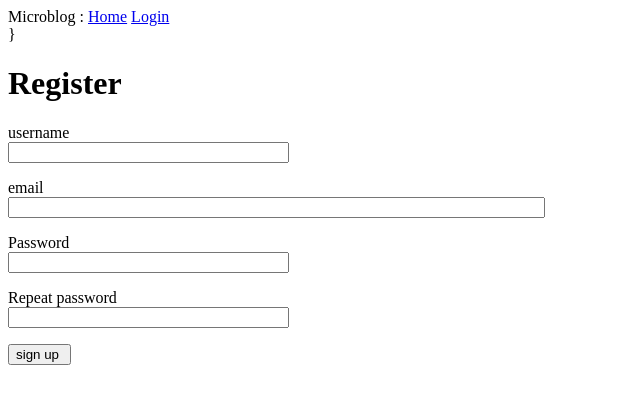
After one commit to HamzaQahoush/micro_blog, a Flask app: page /register in a window 1280 px wide. The commit adds this page. Shown: the top 404 px of the page, without its empty margins (0-640 px from the left). Run offline with Flask 2, Linux system fonts and the light colour scheme.

Commit message:
finish register form

```diff
--- a/app/forms.py
+++ b/app/forms.py
@@ -1,6 +1,7 @@
 from flask_wtf import FlaskForm
-from wtforms import StringField, PasswordField, BooleanField, SubmitField,validators
-from wtforms.validators import DataRequired
+from wtforms import StringField, PasswordField, BooleanField, SubmitField, validators
+from wtforms.validators import DataRequired, Email, EqualTo, ValidationError
+from app.models import User
 
 
 class LoginForm(FlaskForm):
@@ -8,3 +9,21 @@ class LoginForm(FlaskForm):
     password = PasswordField('Password', [validators.InputRequired()])
     remember_me = BooleanField('Remember me ')
     submit = SubmitField('sign in ')
+
+
+class RegistrationForm(FlaskForm):
+    username = StringField('username', [validators.InputRequired()])
+    email = StringField('email', [validators.InputRequired()])
+    password = PasswordField('Password', [validators.InputRequired()])
+    password2 = PasswordField('Repeat password ', validators=[DataRequired(), EqualTo('password')])
+    submit = SubmitField('sign up ')
+
+    def validate_username(self, username):
+        user = User.query.filter_by(username=username.data).first()
+        if user:
+            raise ValidationError('please use a different username')
+
+    def validate_email(self, email):
+        user = User.query.filter_by(email=email.data).first()
+        if user:
+            raise ValidationError('please use a different email')
--- a/app/models.py
+++ b/app/models.py
@@ -8,8 +8,8 @@ from app import login
 class User(UserMixin, db.Model):
     # dbModel  base class for database models provided by SQLalchamy
     id = db.Column(db.Integer, primary_key=True)
-    username = db.Column(db.String(64), unique=True)
-    email = db.Column(db.String(120), unique=True)
+    username = db.Column(db.String(64), unique=True, index=True)
+    email = db.Column(db.String(120), unique=True, index=True)
     password_hash = db.Column(db.String(128))
     posts = db.relationship('Post', backref='author', lazy='dynamic')
 
--- a/app/routes.py
+++ b/app/routes.py
@@ -1,8 +1,8 @@
 from flask.templating import render_template
-from app import app
-from app.forms import LoginForm
+from app import app, db
+from app.forms import LoginForm, RegistrationForm
 from flask_login import current_user, login_user, logout_user, login_required
-from flask import flash, redirect, request, url_for,request
+from flask import flash, redirect, request, url_for, request
 from app.models import User
 from werkzeug.urls import url_parse
 
@@ -52,3 +52,20 @@ def login():
 def logout():
     logout_user()
     return redirect(url_for('index'))
+
+
+@app.route('/register', methods=['GET', 'POST'])
+def register():
+    if current_user.is_authenticated:
+        return redirect(url_for('index'))
+    form = RegistrationForm()
+
+    if form.validate_on_submit():
+        user = User(username=form.username.data, email=form.email.data)
+        user.set_password(form.password.data)
+        db.session.add(user)
+        db.session.commit()
+        flash('Congratulation , You are now registered user ')
+        return redirect(url_for('login'))
+
+    return render_template('register.html', title='Register', form=form)
--- a/app/templates/login.html
+++ b/app/templates/login.html
@@ -28,5 +28,6 @@
   </p>
    <p>{{form.submit()}}</p>
 </form>
+<p>New User? <a href="{{ url_for('register') }}">Click to Register!</a></p>
 
 {% endblock %}
--- /dev/null
+++ b/app/templates/register.html
@@ -0,0 +1,37 @@
+{% extends "base.html" %}
+
+{% block content %}
+    <h1>Register</h1>
+    <form action="" method="post">
+        {{ form.hidden_tag() }}
+        <p>
+            {{ form.username.label }}<br>
+            {{ form.username(size=32) }}<br>
+            {% for error in form.username.errors %}
+            <span style="color: red;">[{{ error }}]</span>
+            {% endfor %}
+        </p>
+        <p>
+            {{ form.email.label }}<br>
+            {{ form.email(size=64) }}<br>
+            {% for error in form.email.errors %}
+            <span style="color: red;">[{{ error }}]</span>
+            {% endfor %}
+        </p>
+        <p>
+            {{ form.password.label }}<br>
+            {{ form.password(size=32) }}<br>
+            {% for error in form.password.errors %}
+            <span style="color: red;">[{{ error }}]</span>
+            {% endfor %}
+        </p>
+        <p>
+            {{ form.password2.label }}<br>
+            {{ form.password2(size=32) }}<br>
+            {% for error in form.password2.errors %}
+            <span style="color: red;">[{{ error }}]</span>
+            {% endfor %}
+        </p>
+        <p>{{ form.submit() }}</p>
+    </form>
+{% endblock %}
```
Also changed, not shown: README.md, app.db.
